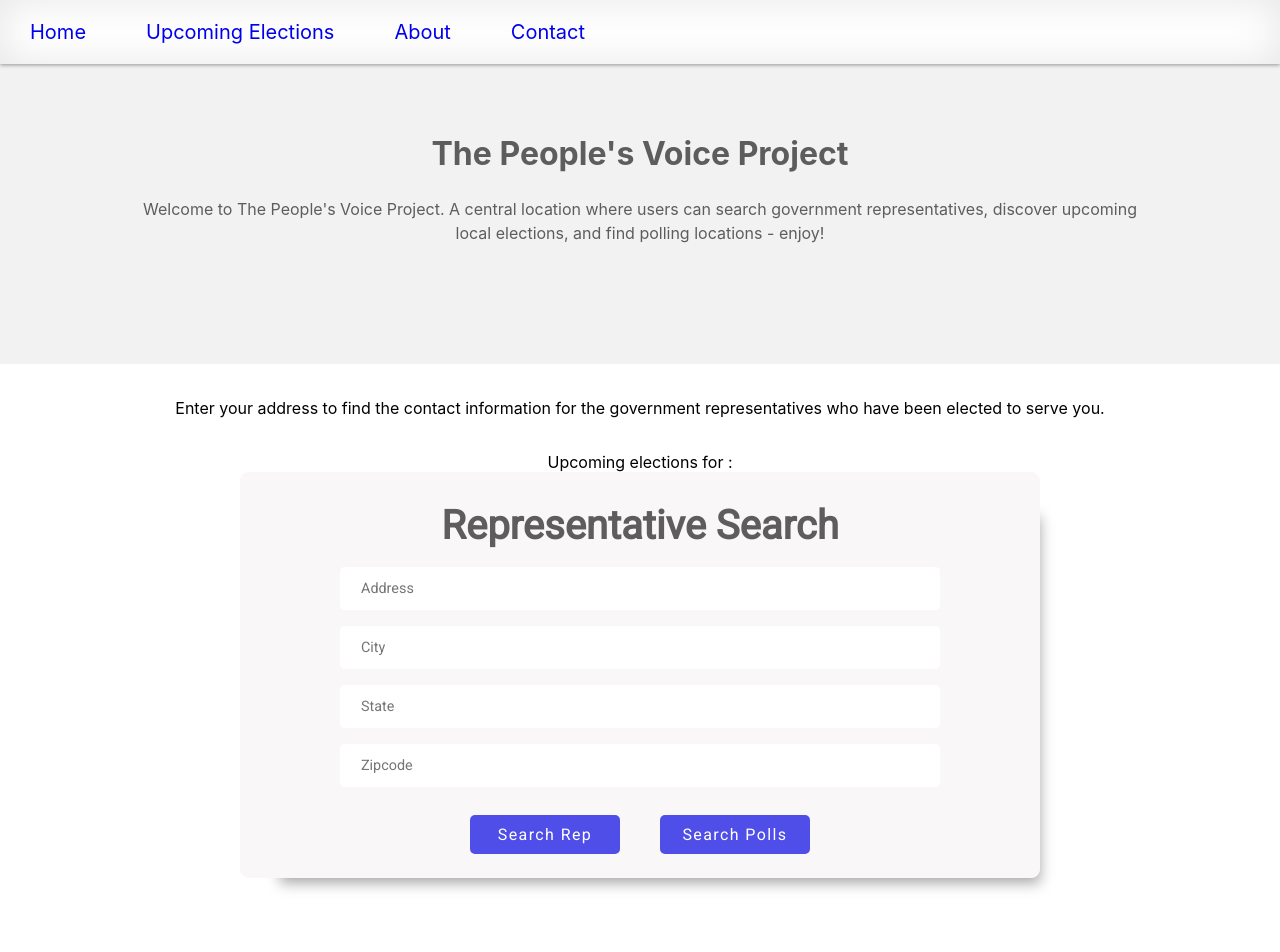
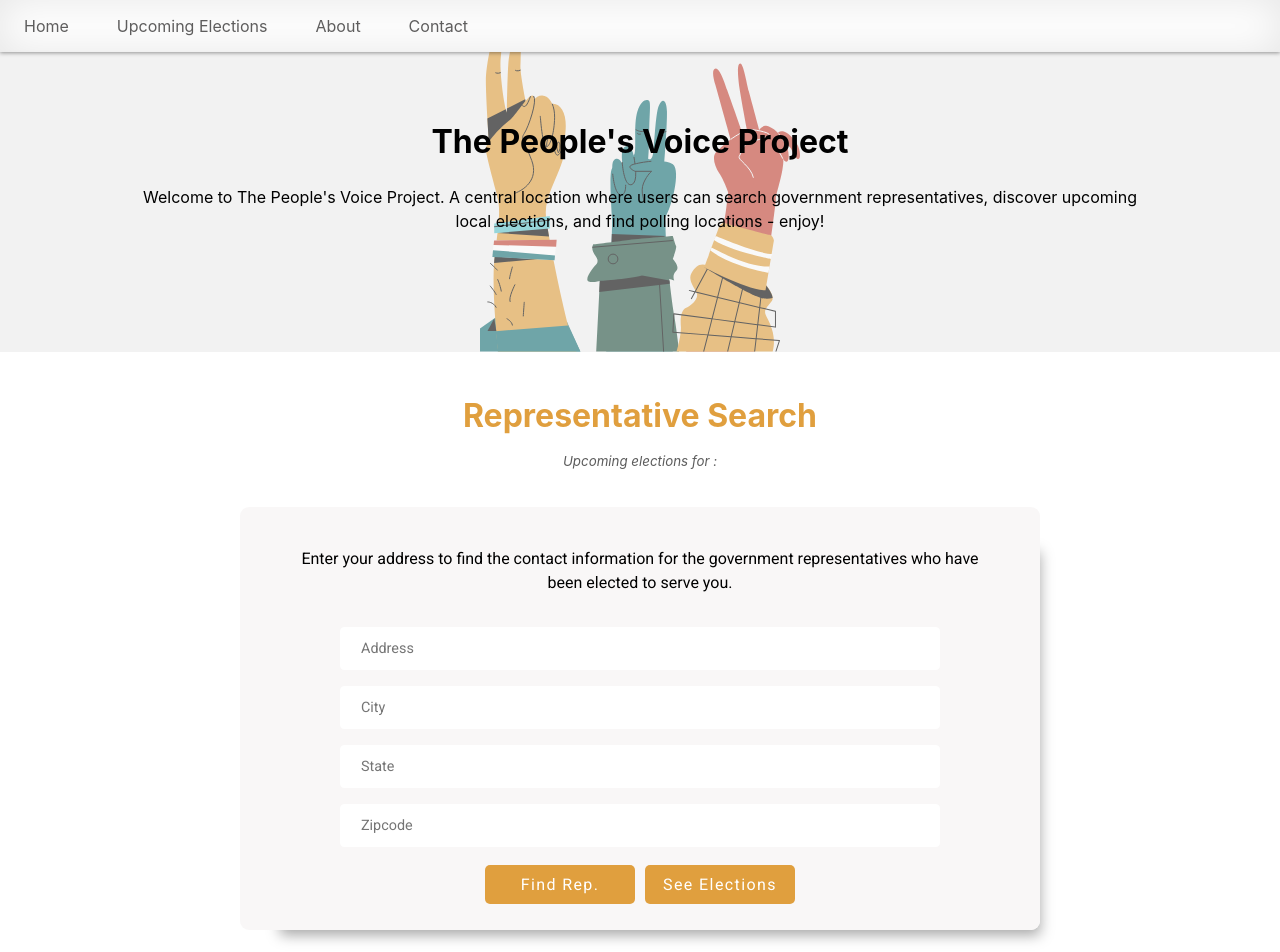
Before and after one commit to bcantello/peoples_voice_project, a React (Create React App) app: page / in a window 1280 px wide. Shown: the top 952 px of the page. Built offline with nearby package versions, Linux system fonts and the light colour scheme; no server answers.

Commit message:
styling updates

```diff
--- a/src/components/electedOfficials/searchForm/repSearchForm.css
+++ b/src/components/electedOfficials/searchForm/repSearchForm.css
@@ -23,14 +23,18 @@
 }
 
 .error-response {
-    color: red;
+    color: #C44536;
     font-size: 10px;
 }
 
-.address-form-title h1 {
-    color: #5E5D5D;
-    padding: 30px 0 10px 0;
-    font-size: 1.5em;
+.form-intro {
+    width: 85%;
+    max-width: 1000px;
+    line-height: 1.5em;
+    text-align: center;
+    margin: auto;
+    padding-top: 5%;
+    padding-bottom: 3%;
 }
 
 .rep-search-form {
@@ -57,10 +61,11 @@
     font-family: Roboto, serif;
     border: none;
     border-radius: 5px;
-    width: 25%;
-    margin: 20px 20px 8px 20px;
-    background-color: #504ee8;
-    padding: 10px 15px;
+    width: 45%;
+    height: 15%;
+    margin: 10px 5px 10px 5px;
+    background-color: #E09F3E;
+    padding: 10px 10px;
     text-align: center;
     font-size: 1em;
     font-weight: 500;
--- a/src/components/electedOfficials/searchForm/repSearchForm.js
+++ b/src/components/electedOfficials/searchForm/repSearchForm.js
@@ -54,7 +54,10 @@ export default function RepSearchForm() {
 	return (
 		<div className={'address-form-container'}>
 			<div className={'address-form'}>
-				<div className={'address-form-title'}><h1>Representative Search</h1></div>
+				<div className={'address-form-title'}>
+				<p className={'form-intro'}>Enter your address to find the contact information for the government
+					representatives who have been elected to serve you.</p>
+				</div>
 				<form className={'rep-search-form'} >
 					<input
 						className="address-form-field"
@@ -91,10 +94,10 @@ export default function RepSearchForm() {
 					<div id={'home-form-btn-container'}>
 						<button className="address-form-button"
 						        type="submit"
-						        onClick={handleSubmitReps}>Search Rep</button>
+						        onClick={handleSubmitReps}>Find Rep.</button>
 						<button className="address-form-button"
 						        type="submit"
-						        onClick={handleSubmitPolls}>Search Polls</button>
+						        onClick={handleSubmitPolls}>See Elections</button>
 					</div>
 					<div id={'error-response'}></div>
 				</form>
--- a/src/components/navigation/navigation.css
+++ b/src/components/navigation/navigation.css
@@ -9,11 +9,13 @@ nav {
 
 nav div {
     padding: 1em 1.5em;
-    font-size: 1.25em;
+    font-size: 1em;
+    color: #5E5D5D;
+    background: transparent;
 }
 
-nav span:hover {
-    border-bottom: 2px solid blue;
+nav span:hover, nav span:visited {
+    border-bottom: 2px solid #E09F3E;;
 }
 
 .footer {
--- a/src/pages/home/home.css
+++ b/src/pages/home/home.css
@@ -4,10 +4,15 @@
     margin: 0;
     padding: 30px;
     background-color: #f2f2f2;
+    background-image: url('../../assets/draft-opaque.svg');
+    background-position: bottom;
+    background-repeat: no-repeat;
+    box-shadow: 0px 4px 6px 0px rgba(26, 26, 26, 0.15);
 }
 
 .home-h1 {
-    color: #5E5D5D;
+    /* color: #5E5D5D; */
+    color: black;
     width: 85%;
     max-width: 1000px;
     margin: auto;
@@ -17,7 +22,8 @@
 }
 
 .home-intro {
-    color: #5E5D5D;
+    /* color: #5E5D5D; */
+    color: black;
     width: 85%;
     max-width: 1000px;
     margin: auto;
@@ -33,10 +39,20 @@
     background-color: white;
 }
 
-.rep-intro {
+.block2-h1 {
     width: 85%;
     max-width: 1000px;
-    margin: 2em auto;
+    margin: auto;
     line-height: 1.5em;
     text-align: center;
+    padding-top: 5vh;
+    padding-bottom: 1%;
+    color: #E09F3E;
 }
+
+.upcoming {
+    font-style: italic;
+    padding-bottom: 3%;
+    color: #5c5c5c;
+    font-size: smaller;
+}
--- a/src/pages/home/home.js
+++ b/src/pages/home/home.js
@@ -18,7 +18,7 @@ export default function Home() {
 			}
 		}
 		upcomingElection !== '' ? electionDisplay = upcomingElection : electionDisplay =
-			`There are no upcoming elections for ${userIp.region}`
+			`There are no upcoming elections for ${userIp.regionName}`
 	}
 
 	return (
@@ -29,10 +29,11 @@ export default function Home() {
 				discover upcoming local elections, and find polling locations - enjoy!</p>
 			</div>
 			<div className={'content-block-2'}>
-				<p className={'rep-intro'}>Enter your address to find the contact information for the government
-					representatives who have been elected to serve you.</p>
-				<p>Upcoming elections for {userIp.region}:</p>
+				<h1 className={'block2-h1'}>Representative Search</h1>
+				<div className={'upcoming'}>
+				<p>Upcoming elections for {userIp.regionName}:</p>
 				<p>{electionDisplay}</p>
+				</div>
 			<RepSearchForm/>
 			</div>
 		</>
```
Also changed, not shown: src/assets/draft-opaque.svg (added), src/assets/draft.svg (added).
